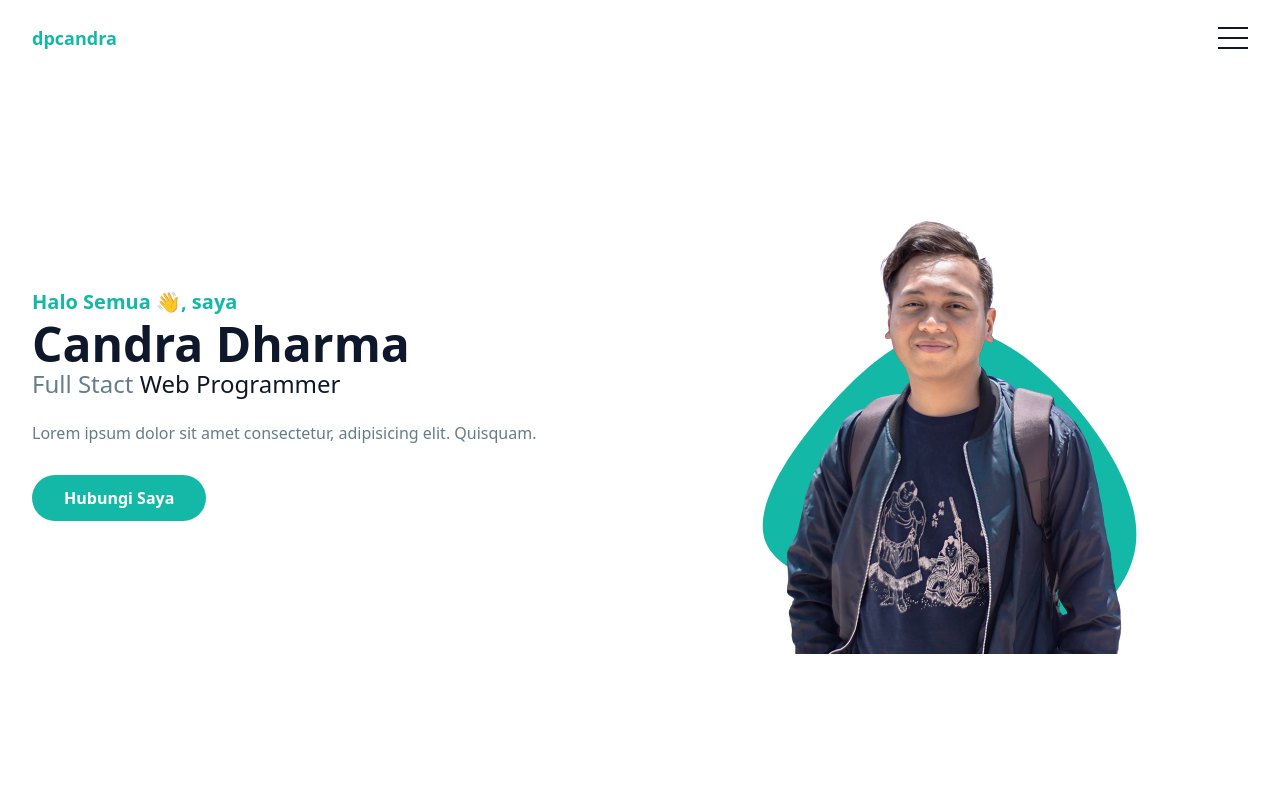
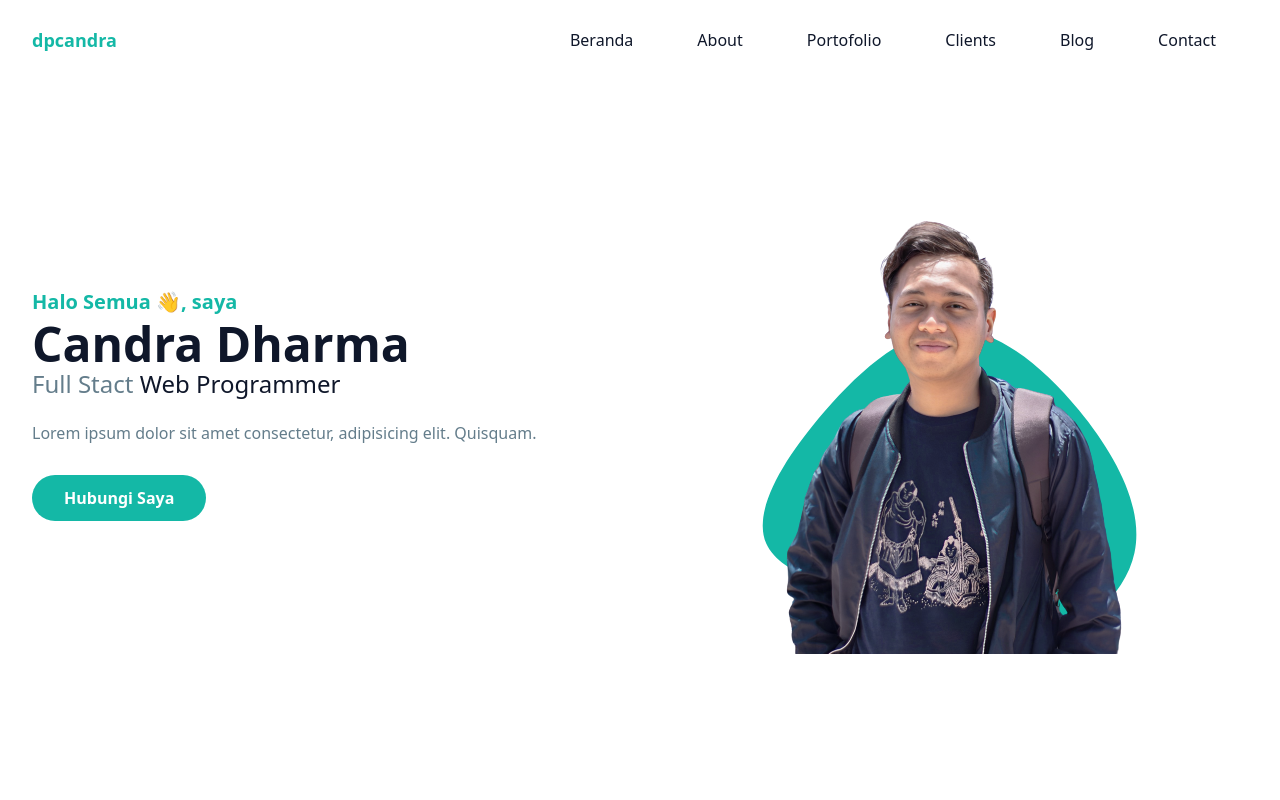
Before and after one commit to dpcandra/TailwindPortofolio, a React (Vite) app: page / in a window 1280 px wide. Shown: the top 800 px of the page. Built offline with nearby package versions, Linux system fonts and the light colour scheme.

Commit message:
Navbar large - Mobile RESPONSIVE

```diff
--- /dev/null
+++ b/src/Components/Hamburger.jsx
@@ -0,0 +1,25 @@
+import { useState } from "react";
+import NavbarMobile from "./NavbarMobile";
+
+const Hamburger = () => {
+
+    const [hamburgerActive,setHamburgerActive] = useState(false);
+
+    const hamburgerToggle = (element) => {
+       setHamburgerActive(!hamburgerActive);
+    }
+
+    return(
+        <>
+            <button className={`lg:hidden block absolute right-4 ${hamburgerActive ? 'hamburger-active' : ''}`} onClick={hamburgerToggle} id="hamburger" name="hamburger" type="button">
+                <span className="hamburger-line transition duration-300 ease-in-out  origin-top-left"></span>
+                <span className="hamburger-line transition duration-300 ease-in-out"></span>
+                <span className="hamburger-line transition duration-300 ease-in-out  origin-bottom-left"></span>
+            </button>
+
+            <NavbarMobile status={hamburgerActive} />
+        </>
+    )
+}
+
+export default Hamburger;
--- a/src/Components/Header.jsx
+++ b/src/Components/Header.jsx
@@ -1,6 +1,27 @@
+import { useState,useEffect } from "react";
+import NavbarMobile from './NavbarMobile';
+import Hamburger from "./Hamburger";
+
 const Header = () => {
+
+    const [isNavbarFixed, setIsNavbarFixed] = useState(false);
+
+    useEffect(() => {
+        const handleScroll = () => {
+            const header = document.querySelector('header');
+            const fixedNav = header.offsetTop;
+            setIsNavbarFixed(window.scrollY > fixedNav);
+        };
+
+        window.addEventListener('scroll', handleScroll);
+
+        return () => {
+            window.removeEventListener('scroll', handleScroll);
+        };
+    }, []);
+
     return(
-        <header className=" bg-transparent absolute top-0 left-0 w-full flex items-center z-10">
+        <header className={`bg-transparent absolute top-0 left-0 w-full flex items-center z-10 ${isNavbarFixed ? 'navbar-fixed' : ''}`}>
             <div className="container">
                 <div className="flex items-center justify-between relative">
 
@@ -9,11 +30,7 @@ const Header = () => {
                     </div>
 
                     <div className="flex items-center px-4">
-                        <button className="block absolute right-4" id="hamburger" name="hamburger" type="button">
-                            <span className="hamburger-line"></span>
-                            <span className="hamburger-line"></span>
-                            <span className="hamburger-line"></span>
-                        </button>
+                        <Hamburger/>
                     </div>
 
                 </div>
--- a/src/Components/Navbar.jsx
+++ /dev/null
@@ -1,6 +0,0 @@
-
-const Navbar = () => {
-
-}
-
-export  default Navbar;
--- /dev/null
+++ b/src/Components/NavbarMobile.jsx
@@ -0,0 +1,30 @@
+
+const NavbarMobile = (props) => {
+    const { status } = props;
+    return(
+        <nav className={`lg:block lg:static lg:bg-transparent lg:max-w-full lg:shadow-none lg:rounded-none absolute py-5 bg-white shadow-lg rounded-lg max-w-[250px] w-full right-4 top-full ${!status ? 'hidden' : ''}`} id="nav-menu">
+            <ul className="block lg:flex">
+                <li className="group">
+                    <a className="text-base text-dark py-2 mx-8 flex group-hover:text-primary" href="#home">Beranda</a>
+                </li>
+                <li className="group">
+                    <a className="text-base text-dark py-2 mx-8 flex group-hover:text-primary" href="#about">About</a>
+                </li>
+                <li className="group">
+                    <a className="text-base text-dark py-2 mx-8 flex group-hover:text-primary" href="#portofolio">Portofolio</a>
+                </li>
+                <li className="group">
+                    <a className="text-base text-dark py-2 mx-8 flex group-hover:text-primary" href="#clients">Clients</a>
+                </li>
+                <li className="group">
+                    <a className="text-base text-dark py-2 mx-8 flex group-hover:text-primary" href="#blog">Blog</a>
+                </li>
+                <li className="group">
+                    <a className="text-base text-dark py-2 mx-8 flex group-hover:text-primary" href="#contact">Contact</a>
+                </li>
+            </ul>
+        </nav>
+    )
+}
+
+export  default NavbarMobile;
--- a/src/index.css
+++ b/src/index.css
@@ -6,6 +6,24 @@
     font-family: 'Inter', sans-serif;
 } */
 
+.navbar-fixed{
+    @apply fixed z-[9999] bg-white bg-opacity-70;
+    backdrop-filter: blur(5px);
+    box-shadow: inset 0 -1px 0 0 rgba(0,0,0,0.2);
+}
+
 .hamburger-line{
     @apply w-[30px] h-[2px] my-2 block bg-dark;
 }
+
+.hamburger-active > span:nth-child(1){
+    @apply rotate-45;
+}
+
+.hamburger-active > span:nth-child(3){
+    @apply -rotate-45;
+}
+
+.hamburger-active > span:nth-child(2){
+    @apply scale-0;
+}
```
